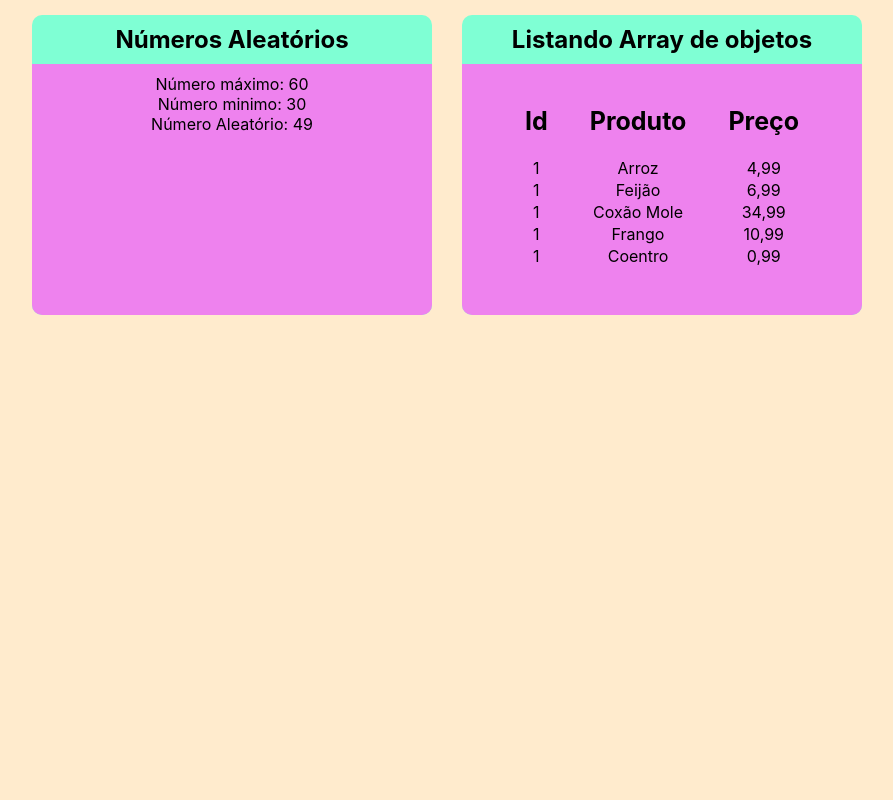
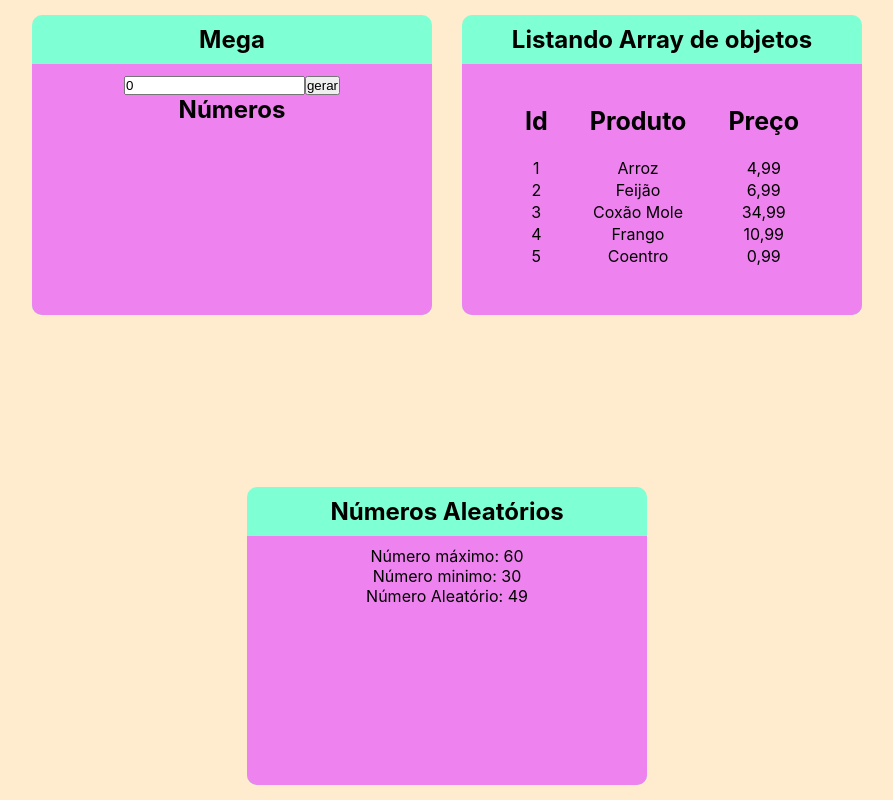
Before and after one commit to Hagleyson/DesafiosCursoReactRedux-code3br, a React (Create React App) app: page / in a window 1280 px wide. Shown: the whole page, without its empty margins (193-1086 px from the left). Built offline with nearby package versions, Linux system fonts and the light colour scheme.

Commit message:
Desafio da mega

```diff
--- a/src/App.css
+++ b/src/App.css
@@ -4,4 +4,5 @@
   background-color: blanchedalmond;
   display: flex;
   justify-content: center;
+  flex-wrap: wrap;
 }
--- a/src/App.js
+++ b/src/App.js
@@ -2,15 +2,22 @@ import './App.css';
 import Desafios from "./Desafios/Desafios"
 import NumeroAleatorio from "./NuAle/NumerosAleatorios"
 import Lista from "./Lista/Lista"
+import Mega from "./Mega/Mega"
+
 function App() {
   return (
     <section className="app">
-      <Desafios title="Números Aleatórios">
-        <NumeroAleatorio max={60} min={30}/>
+      <Desafios title="Mega ">
+        <Mega></Mega>
       </Desafios>
       <Desafios title="Listando Array de objetos">
         <Lista/>
       </Desafios>
+      <Desafios title="Números Aleatórios">
+        <NumeroAleatorio max={60} min={30}/>
+      </Desafios>
+
+
     </section>
   );
 }
--- a/src/Desafios/desafios.module.css
+++ b/src/Desafios/desafios.module.css
@@ -1,5 +1,6 @@
 .container{
     min-width: 400px;
+    max-width: 400px;
     max-height: 300px;
     display: flex;
     flex-direction: column;
--- a/src/Lista/Lista.jsx
+++ b/src/Lista/Lista.jsx
@@ -3,10 +3,10 @@ import style from "./lista.module.css"
 export default function Lista(){
     const lista = [
         {id: "1",produto:"Arroz",preco:'4,99' },
-        {id: "1",produto:"Feijão",preco:'6,99' },
-        {id: "1",produto:"Coxão Mole",preco:'34,99' },
-        {id: "1",produto:"Frango",preco:'10,99' },
-        {id: "1",produto:"Coentro",preco:'0,99' }
+        {id: "2",produto:"Feijão",preco:'6,99' },
+        {id: "3",produto:"Coxão Mole",preco:'34,99' },
+        {id: "4",produto:"Frango",preco:'10,99' },
+        {id: "5",produto:"Coentro",preco:'0,99' }
 
     ]
 
@@ -14,9 +14,11 @@ return (
     <>
     <table className={style.table}>
         <thead>
-            <th>Id</th>
-            <th>Produto</th>
-            <th>Preço</th>
+            <tr>
+                <th>Id</th>
+                <th>Produto</th>
+                <th>Preço</th>
+            </tr>
         </thead>
         <tbody>
             {lista.map((cur)=>{
--- /dev/null
+++ b/src/Mega/Mega.jsx
@@ -0,0 +1,50 @@
+import React from "react"
+
+class Mega extends React.Component{
+    state=({
+        number: this.props.numbeer  | 0 ,
+        numbers: []
+    })
+
+    handleChange = (e) => {
+        this.setState({
+            number: +e.target.value
+        })
+    }
+    handleClick = (valor)=>{
+        const numbers = []
+        for(var i = 0; i !== valor;i++){
+         let al = parseInt( Math.random() * 60)
+          for(var y = 0;y <= numbers.length;y++){
+              if(numbers[y]===al){
+                  console.log("ERRROOOO",al)
+                  this.handleClick(valor)
+                  return false
+              }
+          }
+          numbers[i]=al
+        }
+        console.log(numbers)
+        this.setState({
+            numbers: numbers
+        })
+    }
+    render(){
+        return (
+        <>
+            <input type="number" value={this.state.number} onChange={this.handleChange}/>
+            <button onClick={()=>this.handleClick(this.state.number)}>gerar</button>
+            <div>
+                <h1>Números</h1>
+                    {this.state.numbers.map((cur,idx)=>{
+                        return(
+                        <span key={idx} > { cur } </span>
+                        )
+                    })}
+            </div>
+
+        </>
+        )
+    }
+}
+export default Mega
```
Also changed, not shown: 1 other file (tests, documents, lock files or other folders).
